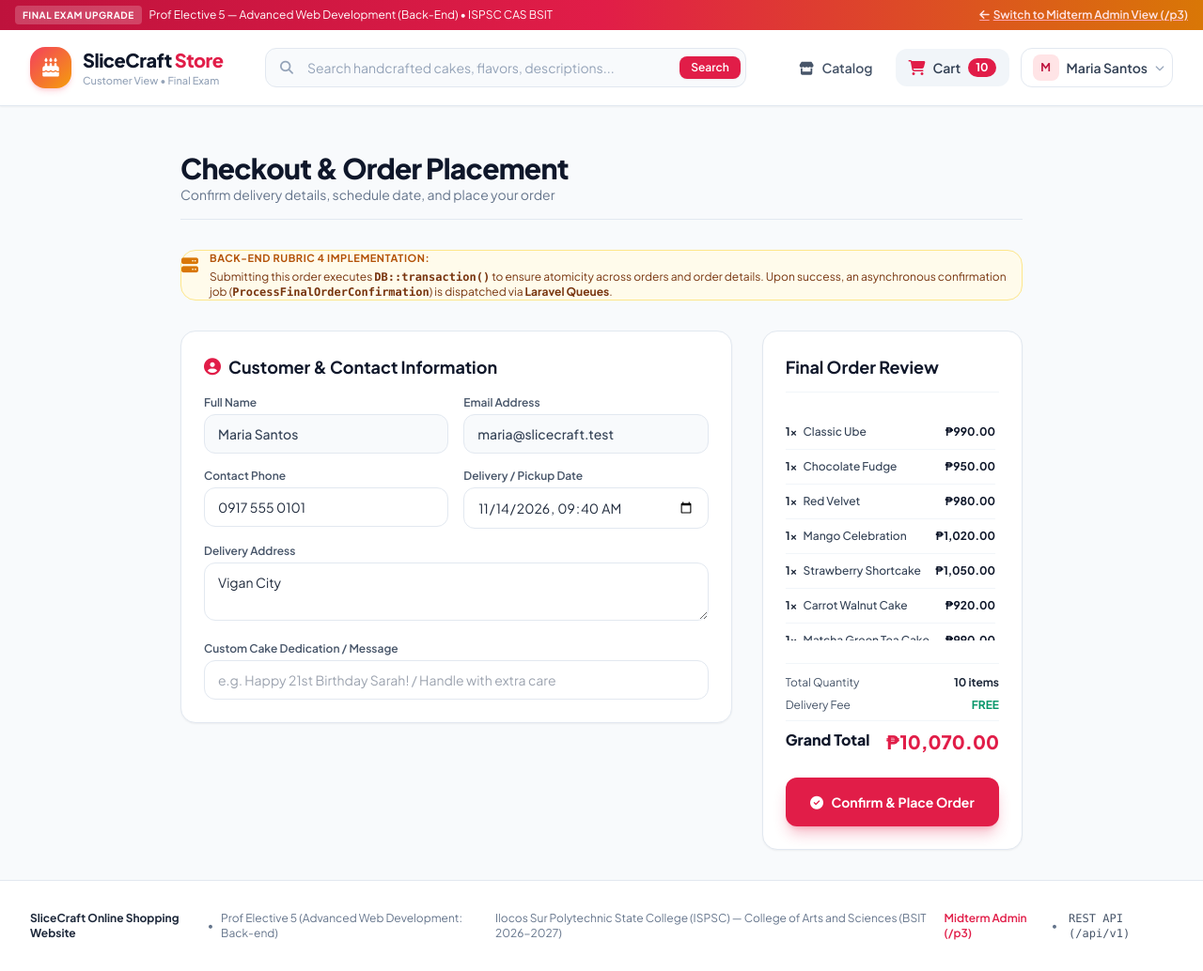
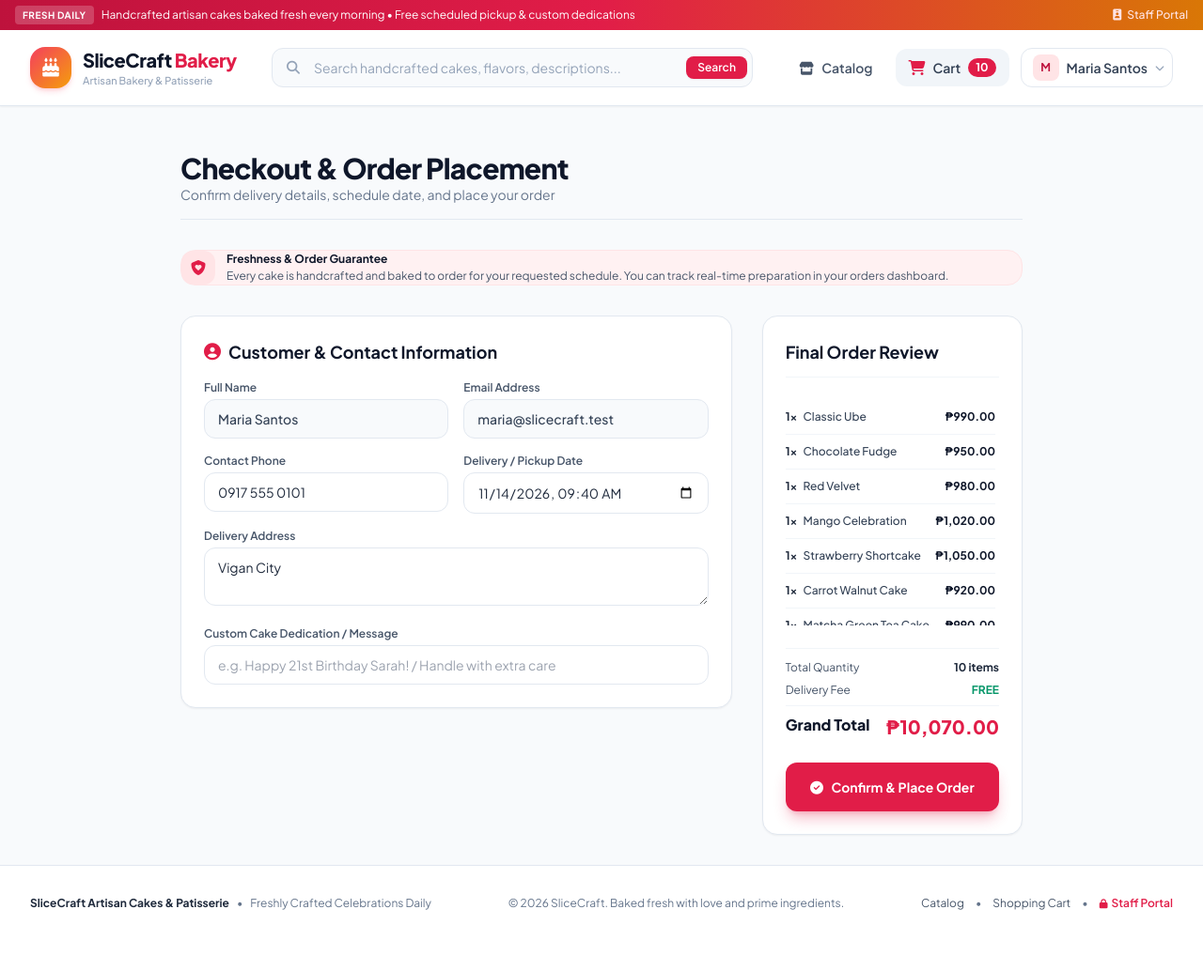
Before and after one commit to daviddatuX25/slicecraft, a Laravel app: page /finals/checkout in a window 1280 px wide. Shown: the whole page at 94% size. After the commit the page ends 969 px from the top, so only its background shows below. Run offline with Laravel 12, Linux system fonts and the light colour scheme; a user stored in the database is signed in; data comes from the database, SQL or seed files in the repository; some libraries are stand-ins or nearby versions.

Commit message:
style: polish storefront UI for authentic customer bakery shopping experience
- Remove dev banners, academic labels, and rubric notes from customer-facing views
- Replace technical queue and API messages with friendly customer order confirmation notices
- Polish top announcement banner and footer into realistic bakery store branding

```diff
--- a/resources/views/finals/auth/login.blade.php
+++ b/resources/views/finals/auth/login.blade.php
@@ -71,7 +71,7 @@
                 <a href="{{ route('finals.register') }}" class="font-bold text-rose-600 hover:underline">Register now</a>
             </div>
             <div class="text-[11px] text-slate-400">
-                Staff member? <a href="{{ route('login') }}" class="font-semibold text-slate-600 hover:underline">Log in to Midterm Admin</a>
+                Store staff? <a href="{{ route('login') }}" class="font-semibold text-slate-600 hover:underline">Staff Portal Sign In</a>
             </div>
         </div>
     </div>
--- a/resources/views/finals/checkout.blade.php
+++ b/resources/views/finals/checkout.blade.php
@@ -9,14 +9,14 @@
         <p class="text-sm text-slate-500">Confirm delivery details, schedule date, and place your order</p>
     </div>
 
-    {{-- Teacher & Reviewer Info Banner about Queues and DB Transactions --}}
-    <div class="rounded-2xl bg-amber-50 border border-amber-200 p-4.5 text-xs text-amber-900 flex items-start gap-3">
-        <i class="fa-solid fa-server text-amber-600 text-lg mt-0.5"></i>
-        <div class="space-y-1">
-            <span class="font-bold uppercase tracking-wider text-[11px] text-amber-700">Back-End Rubric 4 Implementation:</span>
-            <p>
-                Submitting this order executes <strong><code>DB::transaction()</code></strong> to ensure atomicity across orders and order details. Upon success, an asynchronous confirmation job (<strong><code>ProcessFinalOrderConfirmation</code></strong>) is dispatched via <strong>Laravel Queues</strong>.
-            </p>
+    {{-- Freshness & Guarantee Banner --}}
+    <div class="rounded-2xl bg-rose-50 border border-rose-100 p-4.5 text-xs text-rose-950 flex items-center gap-3">
+        <div class="w-9 h-9 rounded-xl bg-rose-100 text-rose-600 flex items-center justify-center shrink-0">
+            <i class="fa-solid fa-shield-heart text-base"></i>
+        </div>
+        <div>
+            <span class="font-bold text-slate-900 block">Freshness & Order Guarantee</span>
+            <p class="text-slate-600 mt-0.5">Every cake is handcrafted and baked to order for your requested schedule. You can track real-time preparation in your orders dashboard.</p>
         </div>
     </div>
 
@@ -168,7 +168,7 @@
             const data = await res.json();
 
             if (res.ok && data.status === 'success') {
-                alert('Order Placed Successfully!\nOrder confirmation has been queued.\nOrder #: ' + data.data.order_number);
+                alert('Order Placed Successfully!\nThank you! Your order has been confirmed and our bakers are preparing it.\nOrder #: ' + data.data.order_number);
                 window.location.href = "{{ route('finals.orders') }}";
             } else {
                 alert('Order failed: ' + (data.message || 'Please check your information.'));
@@ -177,7 +177,7 @@
             }
         } catch (e) {
             console.error(e);
-            alert('Communication error with checkout API.');
+            alert('Unable to place order at this time. Please check your connection and try again.');
             btn.disabled = false;
             btn.innerHTML = '<i class="fa-solid fa-check-circle mr-1.5"></i> Confirm & Place Order';
         }
--- a/resources/views/finals/layouts/storefront.blade.php
+++ b/resources/views/finals/layouts/storefront.blade.php
@@ -41,16 +41,16 @@
 </head>
 <body class="flex flex-col min-h-full text-slate-800 antialiased">
 
-    {{-- Top Teacher & Reviewer Announcement Banner --}}
+    {{-- Top Store Announcement Banner --}}
     <div class="bg-gradient-to-r from-rose-700 via-rose-600 to-amber-600 text-white text-xs py-1.5 px-4">
         <div class="max-w-7xl mx-auto flex items-center justify-between">
             <div class="flex items-center space-x-2">
-                <span class="bg-white/20 px-2 py-0.5 rounded font-bold uppercase tracking-wider text-[10px]">Final Exam Upgrade</span>
-                <span class="hidden sm:inline">Prof Elective 5 — Advanced Web Development (Back-End) • ISPSC CAS BSIT</span>
+                <span class="bg-white/20 px-2 py-0.5 rounded font-bold uppercase tracking-wider text-[10px]">Fresh Daily</span>
+                <span class="hidden sm:inline">Handcrafted artisan cakes baked fresh every morning • Free scheduled pickup & custom dedications</span>
             </div>
             <div class="flex items-center space-x-4">
-                <a href="{{ route('cake.dashboard') }}" class="font-semibold text-rose-100 hover:text-white underline decoration-rose-300 flex items-center gap-1">
-                    <i class="fa fa-arrow-left"></i> Switch to Midterm Admin View (/p3)
+                <a href="{{ route('cake.dashboard') }}" class="font-medium text-rose-100 hover:text-white flex items-center gap-1.5 transition-colors">
+                    <i class="fa-solid fa-id-badge text-xs"></i> Staff Portal
                 </a>
             </div>
         </div>
@@ -68,9 +68,9 @@
                     </div>
                     <div>
                         <div class="text-xl font-extrabold tracking-tight text-slate-900 group-hover:text-rose-600 transition-colors">
-                            SliceCraft <span class="text-rose-600">Store</span>
+                            SliceCraft <span class="text-rose-600">Bakery</span>
                         </div>
-                        <p class="text-[11px] font-medium text-slate-400">Customer View • Final Exam</p>
+                        <p class="text-[11px] font-medium text-slate-400">Artisan Bakery & Patisserie</p>
                     </div>
                 </a>
 
@@ -186,17 +186,21 @@
     <footer class="bg-white border-t border-slate-200 mt-auto py-8">
         <div class="max-w-7xl mx-auto px-4 sm:px-6 lg:px-8 flex flex-col md:flex-row items-center justify-between gap-4 text-xs text-slate-500">
             <div class="flex items-center gap-2">
-                <span class="font-bold text-slate-800">SliceCraft Online Shopping Website</span>
+                <span class="font-bold text-slate-800">SliceCraft Artisan Cakes & Patisserie</span>
                 <span>•</span>
-                <span>Prof Elective 5 (Advanced Web Development: Back-end)</span>
+                <span>Freshly Crafted Celebrations Daily</span>
             </div>
             <div>
-                <span>Ilocos Sur Polytechnic State College (ISPSC) — College of Arts and Sciences (BSIT 2026-2027)</span>
+                <span>&copy; {{ date('Y') }} SliceCraft. Baked fresh with love and prime ingredients.</span>
             </div>
             <div class="flex items-center gap-3">
-                <a href="{{ route('cake.dashboard') }}" class="text-rose-600 hover:underline font-semibold">Midterm Admin (/p3)</a>
+                <a href="{{ route('finals.storefront') }}" class="text-slate-600 hover:text-slate-900 transition-colors">Catalog</a>
                 <span>•</span>
-                <a href="/api/v1/customer/products" target="_blank" class="text-slate-600 hover:text-slate-900 font-mono">REST API (/api/v1)</a>
+                <a href="{{ route('finals.cart') }}" class="text-slate-600 hover:text-slate-900 transition-colors">Shopping Cart</a>
+                <span>•</span>
+                <a href="{{ route('cake.dashboard') }}" class="text-rose-600 hover:underline font-semibold flex items-center gap-1">
+                    <i class="fa-solid fa-lock text-[10px]"></i> Staff Portal
+                </a>
             </div>
         </div>
     </footer>
--- a/resources/views/finals/storefront.blade.php
+++ b/resources/views/finals/storefront.blade.php
@@ -34,8 +34,8 @@
     {{-- Category Pills & Search Bar --}}
     <div id="catalog-grid" class="flex flex-col sm:flex-row items-stretch sm:items-center justify-between gap-4 pt-4 border-b border-slate-200 pb-6">
         <div>
-            <h2 class="text-2xl font-bold tracking-tight text-slate-900">Featured Product Catalog</h2>
-            <p class="text-sm text-slate-500">Showing database-driven cake options (Retrieved via Eloquent ORM)</p>
+            <h2 class="text-2xl font-bold tracking-tight text-slate-900">Featured Artisan Collection</h2>
+            <p class="text-sm text-slate-500">Baked fresh to order daily with prime ingredients and complimentary custom dedication</p>
         </div>
 
         {{-- Mobile Search --}}
@@ -177,7 +177,7 @@
             }
         } catch (err) {
             console.error('Error adding to cart:', err);
-            showToast('Error', 'Failed to communicate with cart API.', true);
+            showToast('Notice', 'Unable to add item right now. Please try again.', true);
         }
     }
 
```
